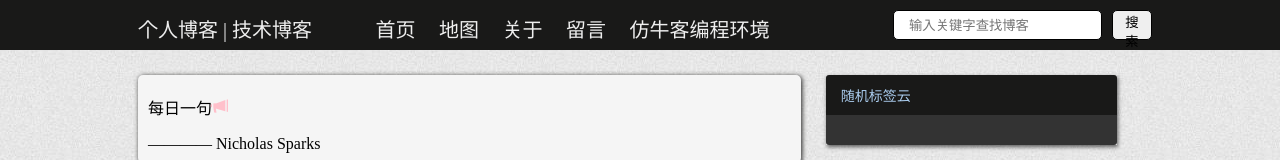
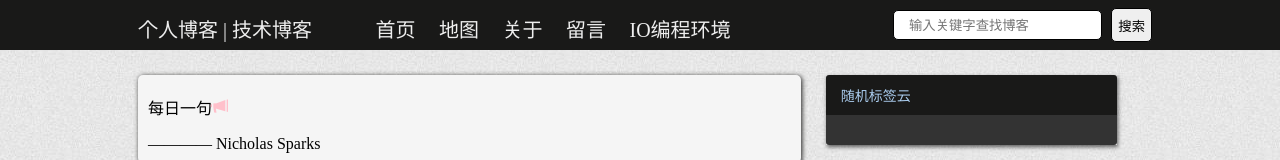
Before and after one commit to 057i/person_blog, a website: page pages/index.html in a window 1280 px wide. Shown: the top 160 px of the page. Drawn offline with nearby package versions, Linux system fonts and the light colour scheme; no server answers.

Commit message:
commit_at_2019_12_13

```diff
--- a/pages/css/base.css
+++ b/pages/css/base.css
@@ -92,8 +92,8 @@ header {
 
 .search-bar button {
     height: 30px;
-    width: 40px;
-    box-sizing: border-box;
+    width: 2em;
+    box-sizing: content-box;
     border-radius: 5px;
     outline: none;
     border: 1px solid;
--- a/pages/index.html
+++ b/pages/index.html
@@ -16,7 +16,7 @@
                 <li><a href="./siteMap.html">地图</a></li>
                 <li><a href="./about.html">关于</a></li>
                 <li><a href="./guesthook.html">留言</a></li>
-                <li><a href="./newCodeDebug.html">仿牛客编程环境</a></li>
+                <li><a href="./newCodeDebug.html">IO编程环境</a></li>
             </ul>
         </div>
 
```
